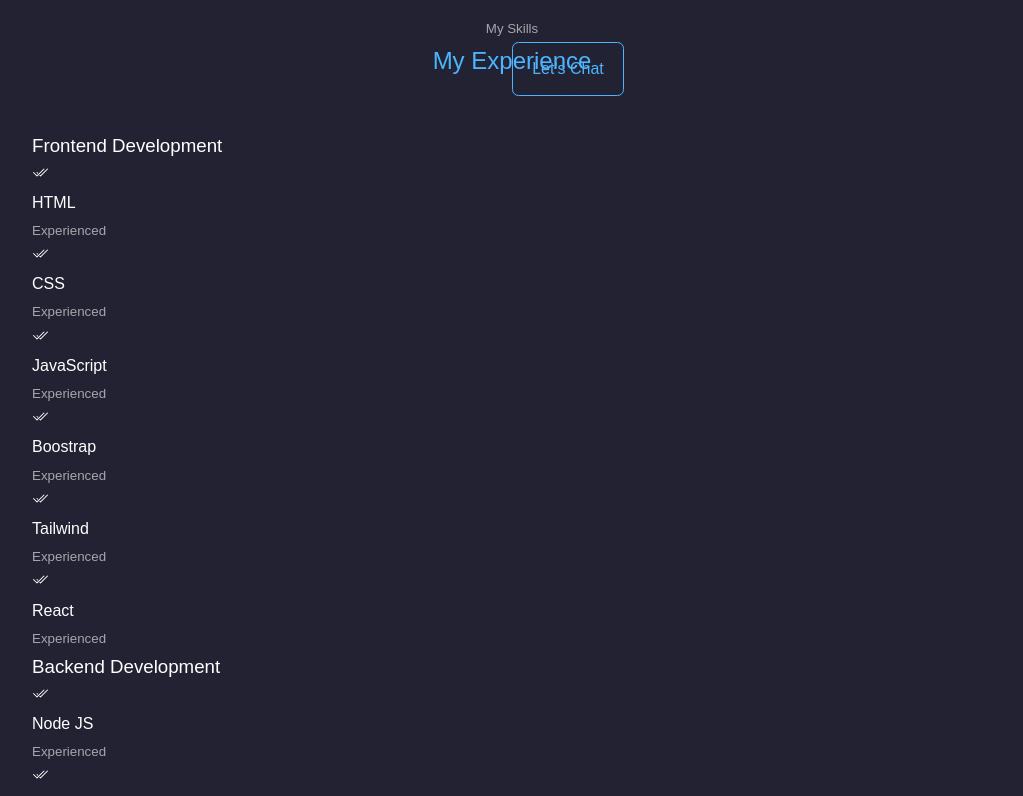
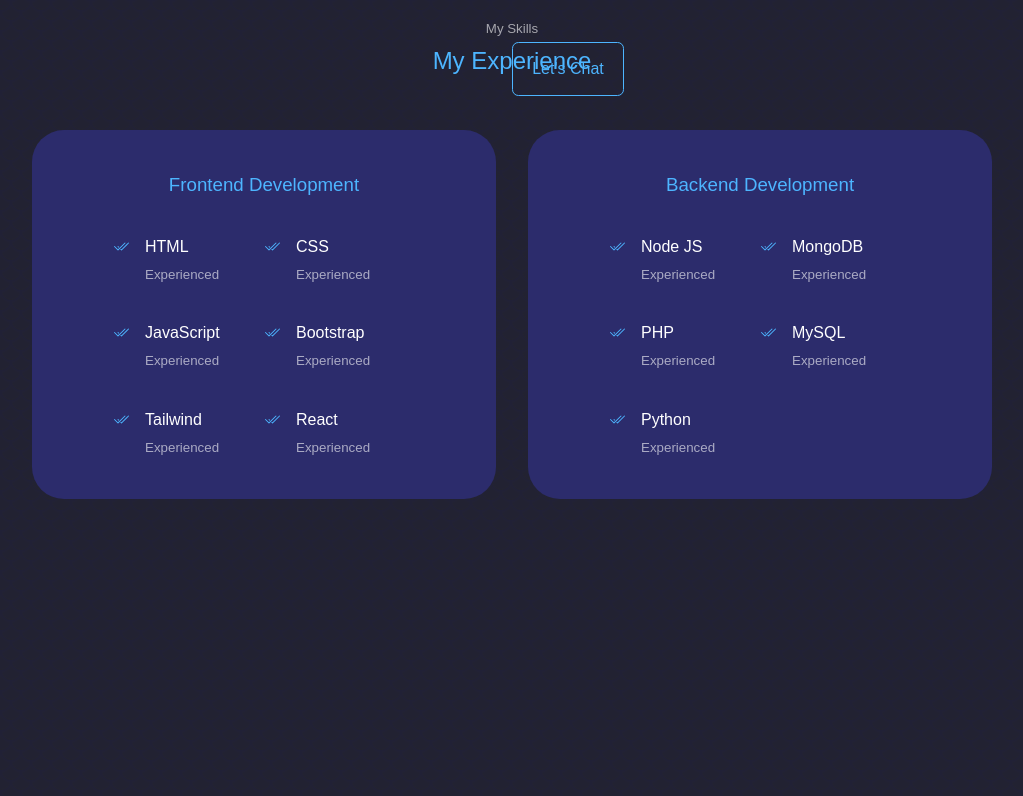
Before and after one commit to crystal-coding-time/laughing-red-journey, a React (Create React App) app: page / in a window 1280 px wide. Shown: the part 1900-2696 px from the top of the page, without its empty margins (128-1151 px from the left). Built offline with nearby package versions, Linux system fonts and the light colour scheme; a web font is replaced by a local one.

Commit message:
added experience CSS styling

```diff
--- a/src/components/experience/Experience.jsx
+++ b/src/components/experience/Experience.jsx
@@ -14,34 +14,46 @@
           <h3>Frontend Development</h3>
           <div className='experience__content'>
           <article className='experience__details'>
-              <BsCheck2All />
+              <BsCheck2All className='experience_details-icon' />
+              <div>
                 <h4>HTML</h4>
                 <small className='text-light'>Experienced</small>
+              </div>
             </article>
             <article className='experience__details'>
-              <BsCheck2All />
+              <BsCheck2All className='experience_details-icon' />
+              <div>
                 <h4>CSS</h4>
                 <small className='text-light'>Experienced</small>
+              </div>
             </article>
             <article className='experience__details'>
-              <BsCheck2All />
+              <BsCheck2All className='experience_details-icon' />
+              <div>
                 <h4>JavaScript</h4>
                 <small className='text-light'>Experienced</small>
+              </div>
             </article>
             <article className='experience__details'>
-              <BsCheck2All />
-              <h4>Boostrap</h4>
+              <BsCheck2All className='experience_details-icon' />
+              <div>
+                <h4>Bootstrap</h4>
                 <small className='text-light'>Experienced</small>
+              </div>
             </article>
             <article className='experience__details'>
-              <BsCheck2All />
+              <BsCheck2All className='experience_details-icon' />
+              <div>
                 <h4>Tailwind</h4>
                 <small className='text-light'>Experienced</small>
+              </div>
             </article>
             <article className='experience__details'>
-              <BsCheck2All />
+              <BsCheck2All className='experience_details-icon' />
+              <div>
                 <h4>React</h4>
                 <small className='text-light'>Experienced</small>
+              </div>
             </article>
           </div>
         </div>
@@ -50,29 +62,39 @@
           <h3>Backend Development</h3>
           <div className='experience__content'>
           <article className='experience__details'>
-              <BsCheck2All />
+              <BsCheck2All className='experience_details-icon' />
+              <div>
                 <h4>Node JS</h4>
                 <small className='text-light'>Experienced</small>
+              </div>
             </article>
             <article className='experience__details'>
-              <BsCheck2All />
+              <BsCheck2All className='experience_details-icon' />
+              <div>
                 <h4>MongoDB</h4>
                 <small className='text-light'>Experienced</small>
+              </div>
             </article>
             <article className='experience__details'>
-              <BsCheck2All />
+              <BsCheck2All className='experience_details-icon' />
+             <div>
                 <h4>PHP</h4>
                 <small className='text-light'>Experienced</small>
+              </div>
             </article>
             <article className='experience__details'>
-              <BsCheck2All />
+              <BsCheck2All className='experience_details-icon' />
+              <div>
                 <h4>MySQL</h4>
                 <small className='text-light'>Experienced</small>
+              </div>
             </article>
             <article className='experience__details'>
-              <BsCheck2All />
+              <BsCheck2All className='experience_details-icon' />
+              <div>
                 <h4>Python</h4>
                 <small className='text-light'>Experienced</small>
+              </div>
             </article>
           </div>
         </div>
--- a/src/components/experience/experience.css
+++ b/src/components/experience/experience.css
@@ -0,0 +1,41 @@
+.experience__container {
+    display: grid;
+    grid-template-columns: 1fr 1fr;
+    gap: 2rem
+}
+
+.experience__container > div {
+    background: var(--color-bg-variant);
+    padding: 2.4rem 5rem;
+    border-radius: 2rem;
+    border: 1px solid transparent;
+    transition: var(--transition);
+}
+
+.experience__container > div:hover {
+    background: transparent;
+    border-color: var(--color-primary-variant);
+    cursor: default;
+}
+
+.experience__container > div h3 {
+    text-align: center;
+    margin-bottom: 2rem;
+    color: var(--color-primary);
+}
+
+.experience__content {
+    display: grid;
+    grid-template-columns: 1fr 1fr;
+    row-gap: 2rem;
+}
+
+.experience__details {
+    display: flex;
+    gap: 1rem;
+}
+
+.experience_details-icon {
+    margin-top: 6px;
+    color: var(--color-primary);
+}
```
Lines whose indentation alone changed are shown as unchanged.
